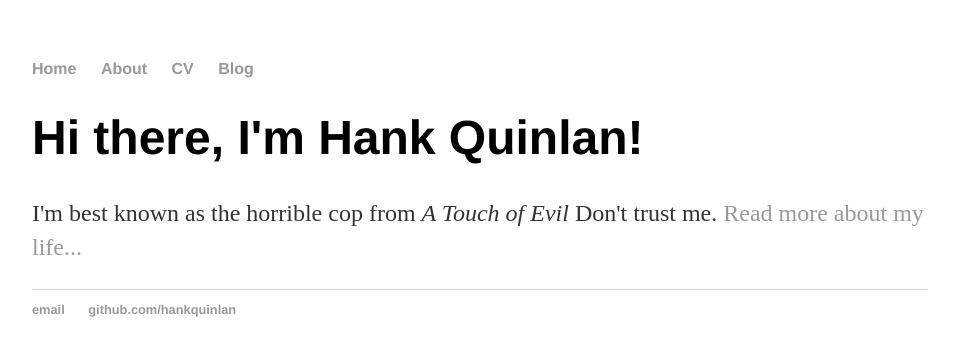
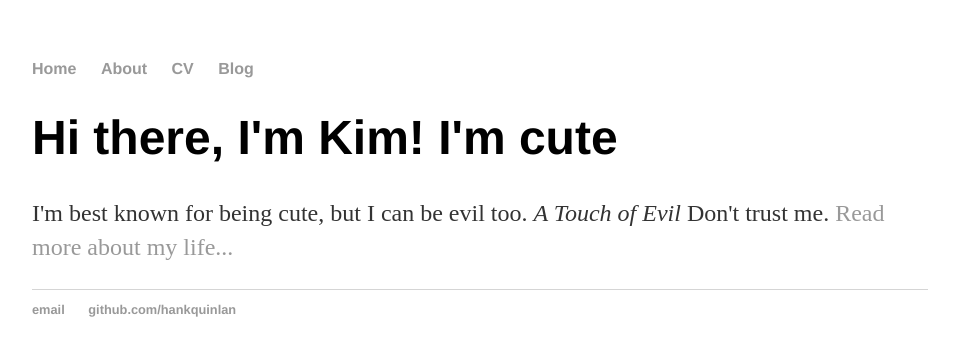
Before and after one commit to kim-ngoc/kim-ngoc.github.io, a Jekyll site: the page built from index.html, in a window 1280 px wide. Shown: the top 356 px of the page, without its empty margins (160-1115 px from the left). Built offline with Jekyll 4.4.1, drawn with Linux system fonts in a browser that asks for light colours.

Commit message:
Update index.html

```diff
--- a/index.html
+++ b/index.html
@@ -1,30 +1,8 @@
-<!DOCTYPE html>
-<html>
-	<head>
-		<title>Hank Quinlan, Horrible Cop</title>
-		<!-- link to main stylesheet -->
-		<link rel="stylesheet" type="text/css" href="/css/main.css">
-	</head>
-	<body>
-		<nav>
-    		<ul>
-        		<li><a href="/">Home</a></li>
-	        	<li><a href="/about">About</a></li>
-        		<li><a href="/cv">CV</a></li>
-        		<li><a href="/blog">Blog</a></li>
-    		</ul>
-		</nav>
-		<div class="container">
-    		<div class="blurb">
-        		<h1>Hi there, I'm Hank Quinlan!</h1>
-				<p>I'm best known as the horrible cop from <em>A Touch of Evil</em> Don't trust me. <a href="/about">Read more about my life...</a></p>
-    		</div><!-- /.blurb -->
-		</div><!-- /.container -->
-		<footer>
-    		<ul>
-        		<li><a href="mailto:hankquinlanhub@gmail.com">email</a></li>
-        		<li><a href="https://github.com/hankquinlan">github.com/hankquinlan</a></li>
-			</ul>
-		</footer>
-	</body>
-</html>
+---
+layout: default
+title: Ngoc Kim Nguyen, Clark University
+---
+<div class="blurb">
+	<h1>Hi there, I'm Kim! I'm cute</h1>
+	<p>I'm best known for being cute, but I can be evil too. <em>A Touch of Evil</em> Don't trust me. <a href="/about">Read more about my life...</a></p>
+</div><!-- /.blurb -->
```
